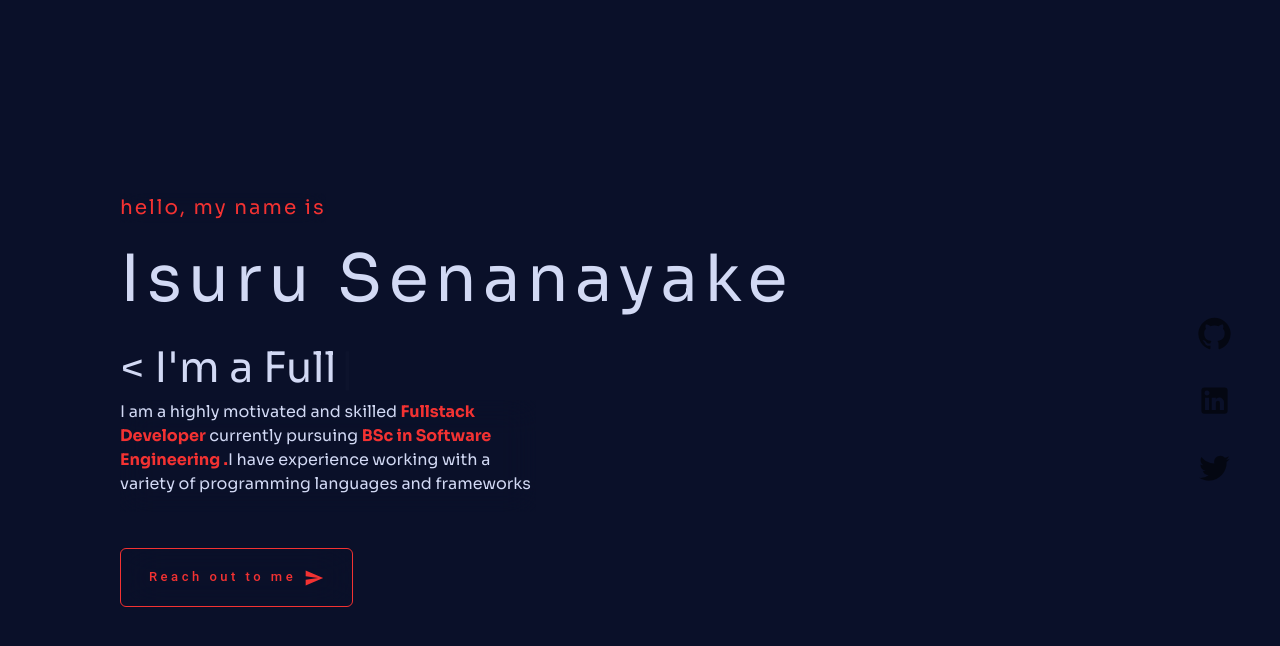
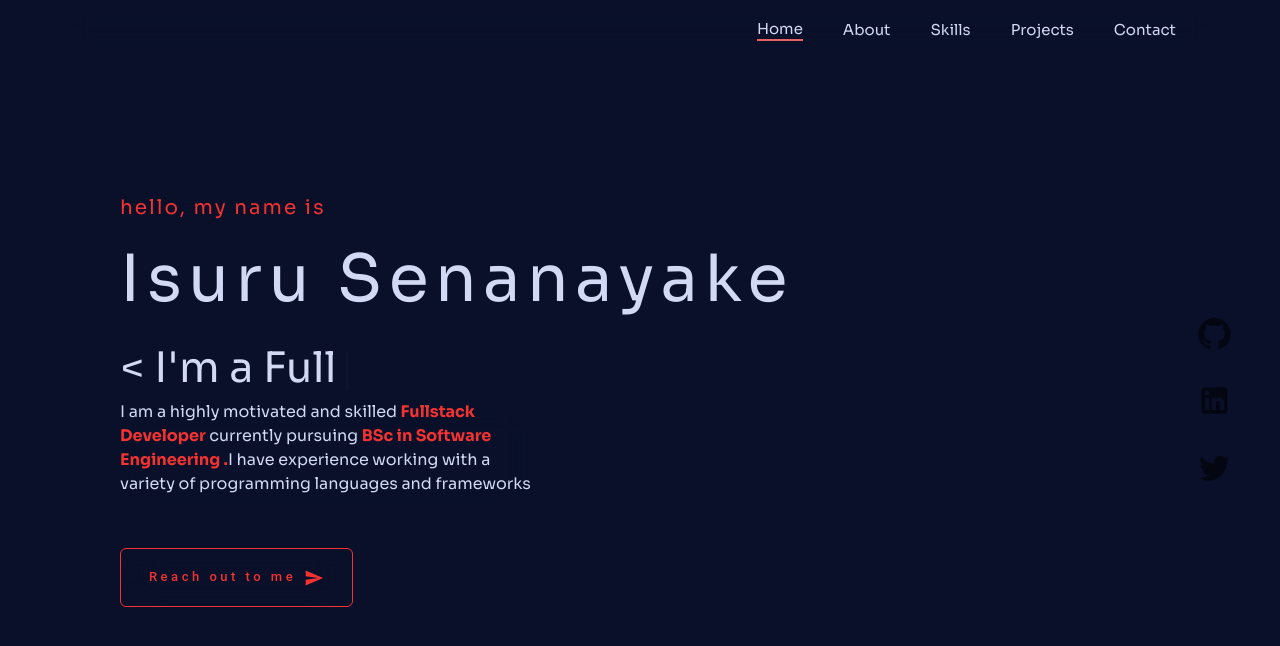
Before and after one commit to isurumanoddev/react_portfolio, a React (Create React App) app: page / in a window 1280 px wide. Shown: the top 646 px of the page. Built offline with nearby package versions, Linux system fonts and the light colour scheme; no server answers; the database is empty.

Commit message:
Redesigned Header section with tailwind css

```diff
--- a/src/App.js
+++ b/src/App.js
@@ -9,6 +9,7 @@ import Skills from "./components/Skills";
 
 
 import Projects from "./comp/Projects";
+import Header from "./header/Header";
 
 
 function App() {
@@ -17,7 +18,7 @@ function App() {
     return (
         <div
             className={"h-screen  snap-y scroll-smooth snap-mandatory overflow-x-hidden overflow-y-scroll z-0 scrollbar-track-gray-400/20 scrollbar-thumb-red-700 scrollbar-thin"}>
-            {/*<Header/>*/}
+            <Header/>
             <section id={"hero"} className={""}>
                 <Banner/>
             </section>
--- a/src/header/Header.js
+++ b/src/header/Header.js
@@ -1,55 +1,35 @@
-import React, {useEffect, useState} from 'react';
-import "./Header.css"
+
+
+import {motion} from "framer-motion"
+
+import {Home, Message, More, Psychology, Work} from "@mui/icons-material";
 
 function Header() {
+    return (
+        <header className={"absolute w-full top-3 md:top-0  md:backdrop-blur-0   md:w-full h-[60px] flex flex-col justify-center items-center md:items-end my-auto md:fixed z-50  bg-transparent md:bg-[#0a1029] "}>
 
-    const [dark, setDark] = useState(false)
-    const [activeLink, setActiveLink] = useState("home")
-    const [bottomNav, setBottomNav] = useState(false)
+            <motion.div className={"flex flex-row gap-5 w-[300px] md:w-full max-w-6xl mx-auto backdrop-blur-md rounded-full md:rounded-none md:gap-10 items-center justify-center md:justify-end py-2 md:pr-10 "}
 
+                // initial={{
+                //     x: -500,
+                //     opacity:0,
+                //     scale: 0.5,
+                //
+                // }}
+                // animate={{x: 0,opacity:1,scale:1}}
+                // transition={{duration:1.5}}
+            >
 
-    useEffect(() => {
-        window.addEventListener("scroll", () => {
-            if (window.scrollY > 120) {
-                setDark(true);
-            } else {
-                setDark(false)
-            }
-        })
-    }, []);
+                <div className={"border-b-2 border-b-[#E76161]" }><a
+                    className={" text-sm transition duration-150 hover:text-[#E76161]"} href="#hero"><p className={"text-[10px] sm:text-[15px]"}>Home </p>{/* <Home className={"flex sm:hidden"}/> */} </a></div>
+                <div className={""}><a className={" text-sm transition duration-150 hover:text-[#E76161]"} href="#about"><p className={"text-[10px] sm:text-[15px]"}>About </p>{/* <More className={"flex sm:hidden"}/> */} </a></div>
+                <div className={""}><a className={" text-sm transition duration-150 hover:text-[#E76161]"} href="#skills"><p className={"text-[10px] sm:text-[15px]"}>Skills </p>{/* <Psychology className={"flex sm:hidden"}/> */} </a></div>
+                <div className={""}><a className={" text-sm transition duration-150 hover:text-[#E76161]"} href="#projects"><p className={"text-[10px] sm:text-[15px]"}>Projects </p>{/* <Work className={"flex sm:hidden"}/> */} </a>
+                </div>
+                <div className={""}><a className={" text-sm transition duration-150 hover:text-[#E76161]"} href="#contact"><p className={"text-[10px] sm:text-[15px]"}>Contact </p>{/* <Message className={"flex sm:hidden"}/> */} </a></div>
 
-
-
-    console.log("dark ", dark)
-
-    const updateLink = (link) => {
-        setActiveLink(link)
-
-    }
-
-    return (
-        <div className={`header ${dark && "header__dark"}`}>
-            <nav className={`header__nav`}>
-                <ul className="header__nav-list">
-                    <li className={activeLink === "home" ? "header__nav-item active " : "header__nav-item"}
-                        onClick={() => updateLink("home")}>
-                        <a href="#home">Home</a>
-                    </li>
-                    <li className={activeLink === "about" ? "header__nav-item active " : "header__nav-item"}
-                        onClick={() => updateLink("about")}>
-                        <a href="#about">About</a>
-                    </li>
-                    <li className={activeLink === "portfolio" ? "header__nav-item active " : "header__nav-item"}
-                        onClick={() => updateLink("portfolio")}>
-                        <a href="#portfolio">Portfolio</a>
-                    </li>
-                    <li className={activeLink === "contact" ? "header__nav-item active " : "header__nav-item"}
-                        onClick={() => updateLink("contact")}>
-                               <a href="#contact">Contact</a>
-                    </li>
-                </ul>
-            </nav>
-        </div>
+            </motion.div>
+        </header>
     );
 }
 
```
